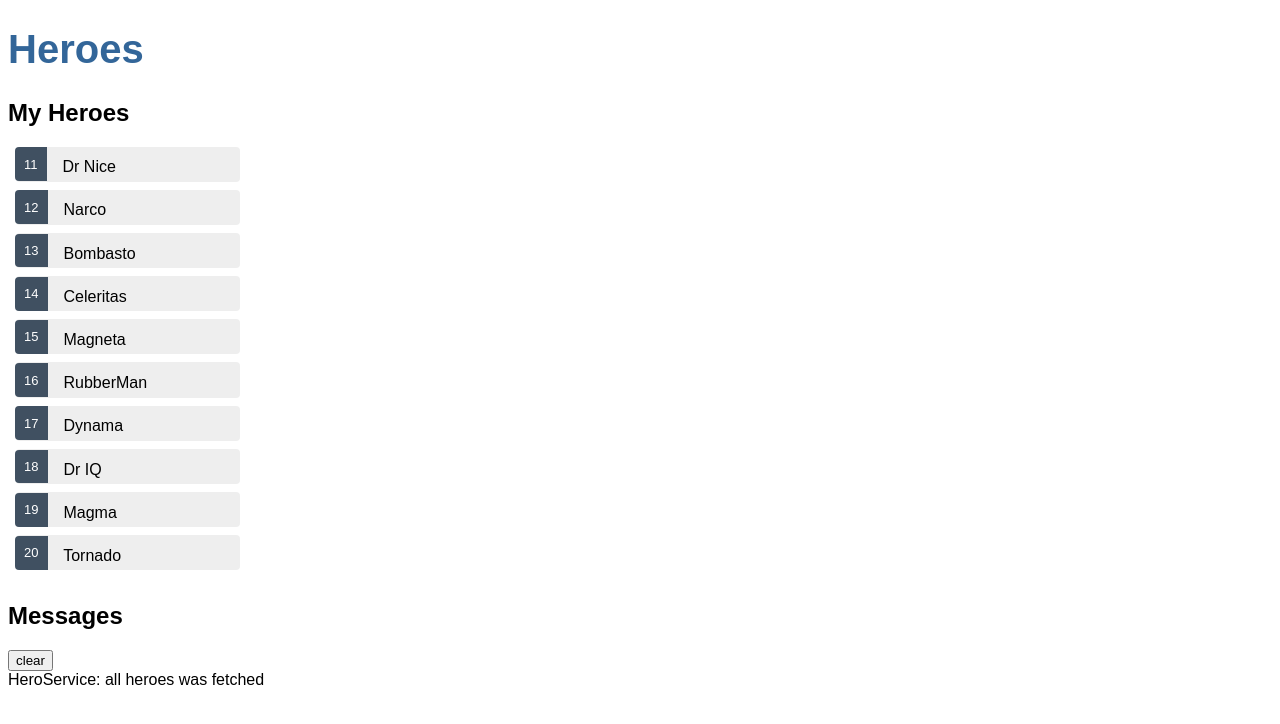
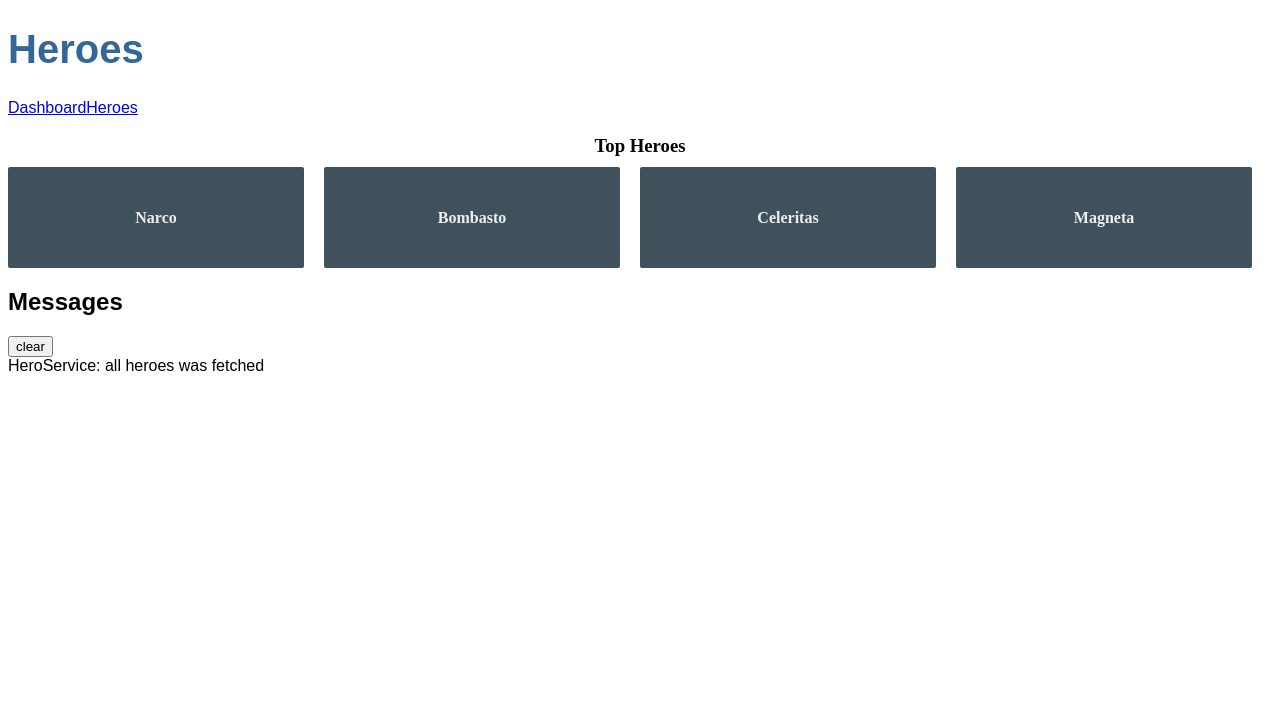
Before and after one commit to joeAlpha/angularTutorial, an Angular app in the folder app/: page /dashboard in a window 1280 px wide. Shown: the top 724 px of the page. Built offline with nearby package versions, Linux system fonts and the light colour scheme.

Commit message:
Part 5: routing done

```diff
--- a/app/src/app/app.component.html
+++ b/app/src/app/app.component.html
@@ -1,3 +1,9 @@
 <h1>{{title}}</h1>
-<app-heroes></app-heroes>
+<nav>
+    <!-- routerLink is a selector of RouterLink directive which
+    turns a link into a router navigation. -->
+  <a routerLink="/dashboard">Dashboard</a>
+  <a routerLink="/heroes">Heroes</a>
+</nav>
+<router-outlet></router-outlet>
 <app-messages></app-messages>
--- /dev/null
+++ b/app/src/app/dashboard/dashboard.component.css
@@ -0,0 +1,63 @@
+/* DashboardComponent's private CSS styles */
+[class*='col-'] {
+    float: left;
+    padding-right: 20px;
+    padding-bottom: 20px;
+  }
+  [class*='col-']:last-of-type {
+    padding-right: 0;
+  }
+  a {
+    text-decoration: none;
+  }
+  *, *:after, *:before {
+    -webkit-box-sizing: border-box;
+    -moz-box-sizing: border-box;
+    box-sizing: border-box;
+  }
+  h3 {
+    text-align: center;
+    margin-bottom: 0;
+  }
+  h4 {
+    position: relative;
+  }
+  .grid {
+    margin: 0;
+  }
+  .col-1-4 {
+    width: 25%;
+  }
+  .module {
+    padding: 20px;
+    text-align: center;
+    color: #eee;
+    max-height: 120px;
+    min-width: 120px;
+    background-color: #3f525c;
+    border-radius: 2px;
+  }
+  .module:hover {
+    background-color: #eee;
+    cursor: pointer;
+    color: #607d8b;
+  }
+  .grid-pad {
+    padding: 10px 0;
+  }
+  .grid-pad > [class*='col-']:last-of-type {
+    padding-right: 20px;
+  }
+  @media (max-width: 600px) {
+    .module {
+      font-size: 10px;
+      max-height: 75px; }
+  }
+  @media (max-width: 1024px) {
+    .grid {
+      margin: 0;
+    }
+    .module {
+      min-width: 60px;
+    }
+  }
--- /dev/null
+++ b/app/src/app/dashboard/dashboard.component.html
@@ -0,0 +1,8 @@
+<h3>Top Heroes</h3>
+<div class="grid grid-pad">
+  <a *ngFor="let hero of heroes" class="col-1-4" routerLink="/detail/{{hero.id}}">
+    <div class="module hero">
+      <h4>{{hero.name}}</h4>
+    </div>
+  </a>
+</div>
--- /dev/null
+++ b/app/src/app/dashboard/dashboard.component.ts
@@ -0,0 +1,23 @@
+import { Component, OnInit } from '@angular/core';
+import { Hero } from '../heroes/hero';
+import { HeroServiceService } from '../hero-service.service';
+
+@Component({
+  selector: 'app-dashboard',
+  templateUrl: './dashboard.component.html',
+  styleUrls: [ './dashboard.component.css' ]
+})
+export class DashboardComponent implements OnInit {
+  heroes: Hero[] = [];
+
+  constructor(private heroService: HeroServiceService) { }
+
+  ngOnInit() {
+    this.getHeroes();
+  }
+
+  getHeroes(): void {
+    this.heroService.getHeroes()
+      .subscribe(heroes => this.heroes = heroes.slice(1, 5));
+  }
+}
--- a/app/src/app/hero-detail/hero-detail.component.html
+++ b/app/src/app/hero-detail/hero-detail.component.html
@@ -9,3 +9,5 @@ element from the DOM -->
       </label>
     </div>
   </div>
+
+  <button (click)="goBack()">go back</button>
--- a/app/src/app/hero-detail/hero-detail.component.ts
+++ b/app/src/app/hero-detail/hero-detail.component.ts
@@ -1,5 +1,9 @@
-import { Component, OnInit, Input } from '@angular/core';
+import { Component, OnInit} from '@angular/core';
 import {Hero} from '../heroes/hero';
+import { ActivatedRoute } from '@angular/router';
+import { Location } from '@angular/common';
+
+import { HeroServiceService } from '../hero-service.service';
 
 @Component({
   selector: 'app-hero-detail',
@@ -9,11 +13,26 @@ import {Hero} from '../heroes/hero';
 export class HeroDetailComponent implements OnInit {
   // This value is received from the HeroesComponent as a
   // input property.
-  @Input() hero: Hero;
+  hero: Hero;
 
-  constructor() { }
+  constructor(
+    private route: ActivatedRoute,
+    private heroService: HeroServiceService,
+    private location: Location
+    ) { }
 
-  ngOnInit(): void {
-  }
+    ngOnInit(): void {
+      this.getHero();
+    }
+
+    getHero(): void {
+      const id = +this.route.snapshot.paramMap.get('id');
+      this.heroService.getHero(id)
+        .subscribe(hero => this.hero = hero);
+    }
+
+    goBack(): void {
+      this.location.back();
+    }
 
 }
--- a/app/src/app/hero-service.service.ts
+++ b/app/src/app/hero-service.service.ts
@@ -17,4 +17,10 @@ export class HeroServiceService {
     this.messageService.add('HeroService: all heroes was fetched');
     return of(HEROES);
   }
+
+  getHero(id: number): Observable<Hero> {
+    // TODO: send the message _after_ fetching the hero
+    this.messageService.add(`HeroService: fetched hero id=${id}`);
+    return of(HEROES.find(hero => hero.id === id));
+  }
 }
--- a/app/src/app/heroes/heroes.component.html
+++ b/app/src/app/heroes/heroes.component.html
@@ -7,9 +7,11 @@
  -->
 <h2>My Heroes</h2>
 <ul class="heroes">
-  <li *ngFor="let hero of heroes" (click)="onSelect(hero)" [class.selected]="hero === selectedHero">
-    <span class="badge">{{hero.id}}</span> {{hero.name}}
+  <li *ngFor="let hero of heroes">
+    <a routerLink="/detail/{{hero.id}}">
+      <span class="badge">{{hero.id}}</span> {{hero.name}}
+    </a>
   </li>
 </ul>
 
-<app-hero-detail [hero]="selectedHero"></app-hero-detail>
+<!-- <app-hero-detail [hero]="selectedHero"></app-hero-detail> -->
--- a/app/src/app/heroes/heroes.component.ts
+++ b/app/src/app/heroes/heroes.component.ts
@@ -11,7 +11,7 @@ import { MessageService } from '../message.service';
   styleUrls: ['./heroes.component.css']
 })
 export class HeroesComponent implements OnInit {
-  selectedHero: Hero;
+  // selectedHero: Hero;
   heroes: Hero[]; // This data will be fetched from the service injected
 
   // Injections occurs in the constructor
@@ -25,10 +25,10 @@ export class HeroesComponent implements OnInit {
   }
 
   // Responds to click event in the template
-  onSelect(hero: Hero): void {
+/*   onSelect(hero: Hero): void {
     this.messageService.add(`HeroesComponent: Selected hero id=${hero.id}`);
     this.selectedHero = hero;
-  }
+  } */
 
   // Retrieves all heroes from the service injected
   getHeroes(): void {
```
Also changed, not shown: app/src/app/app-routing.module.ts (added, +23 -0 lines), app/src/app/app.module.ts (+6 -2 lines), 1 other file (tests, documents, lock files or other folders).
